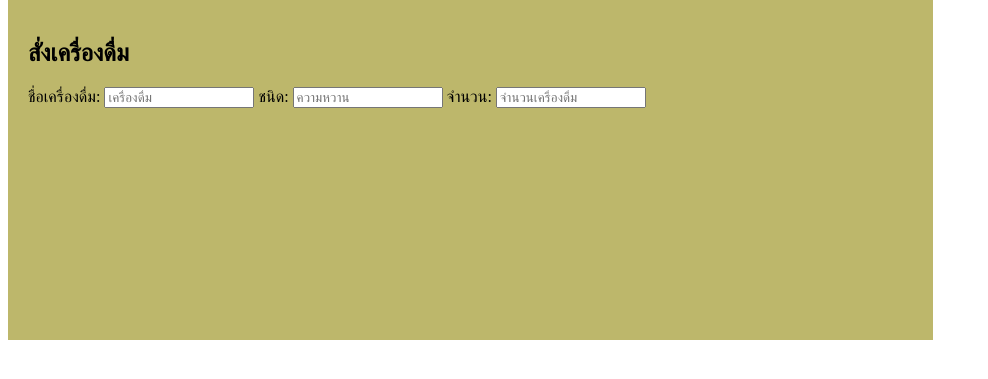
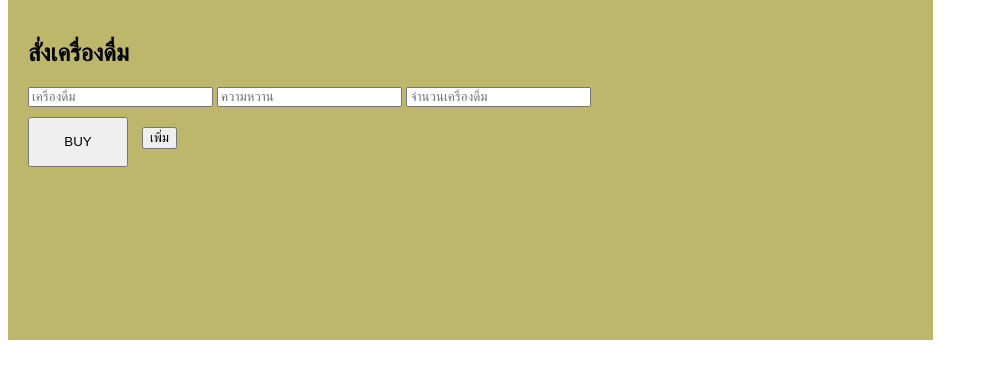
Before and after one commit to KantaphonBoth/TermProjectFinal, a PHP site: page /coffee.php in a window 1280 px wide. Shown: the part 215-594 px from the top of the page, without its empty margins (0-988 px from the left). Run offline with PHP 8.4, Linux system fonts and the light colour scheme.

Commit message:
update coffee.php 02

```diff
--- a/coffee.php
+++ b/coffee.php
@@ -1,6 +1,5 @@
 <html>
 <head>
-    <title>Page Layout</title>
 <?php
 $dbhost = 'localhost';
 $dbuser = 'coffee';
@@ -14,6 +13,24 @@ if(! $conn ){
 ?>
 
 <style>
+input[type="text"]{
+    height:20px;
+    vertical-align:top;
+}
+.field_wrapper div{
+    margin-bottom:10px;
+}
+.add_button{
+    margin-top:10px;
+    margin-left:10px;
+    vertical-align: text-bottom;
+}
+.remove_button{
+    margin-top:10px;
+    margin-left:10px;
+    vertical-align: text-bottom;
+}
+
 .coffee {
     background-color: #F0E68C;
     padding: 30px;
@@ -28,7 +45,7 @@ if(! $conn ){
     padding: 20px;
     width: 70%;
     background-color: #BDB76B;
-            height: 300px; /* only for demonstration, should be removed */
+    height: 300px;
 }
 </style>
 </head>
@@ -42,20 +59,49 @@ if(! $conn ){
     </div>
 </header>
 
+<meta charset="utf-8">
+<script src= "http://ajax.googleapis.com/ajax/libs/jquery/3.4.1/jquery.min.js"></script>
+<script type="text/javascript">
+
+$(document).ready(function(){
+    var max = 10;
+    var add = $('.add_button');
+    var wrapper = $('.field_wrapper');
+    var field = '<div> <input type="text" name="buyname[]" placeholder="เครื่องดื่ม"/> <input type="text" name="try[]" placeholder="ความหวาน"/> <input type="text" name="number[]" placeholder="จำนวนเครื่องดื่ม"/> <a class="remove_button"><input type="button" value="remove"/></a></div>';
+    var x = 1;
+
+    $(add).click(function(){
+        if(x < max){
+            $(wrapper).append(field);
+            x++;
+        }
+    });
+    $(wrapper).on('click', '.remove_button', function(e){
+        e.preventDefault();
+        $(this).parent('div').remove();
+        x--;
+    });
+});
+</script>
 
 <section>
+<dic class="container">
     <div class = "buy">
         <h1>สั่งเครื่องดื่ม</h1>
-
         <form action="order.php" method="post">
-            ชื่อเครื่องดื่ม:
-        <input type="text" name="buyname" id="buyname" placeholder="เครื่องดื่ม" style="width:150px;" />
-            ชนิด:
-        <input type="text" name="try" id="try" placeholder="ความหวาน" style="width:150px;" />
-            จำนวน:
-        <input type="text" name="number" id="number" placeholder="จำนวนเครื่องดื่ม" style="width:150px;" />
+        <div class="field_wrapper">
+            <div>
+                <input  type="text" name="buyname[]" id="buyname" placeholder="เครื่องดื่ม" />
+                <input  type="text" name="try[]" id="try" placeholder="ความหวาน"/>
+                <input  type="text" name="number[]" id="number" placeholder="จำนวนเครื่องดื่ม" />
+                </div>
+        </div>
+        <input type="submit" name="submit" value="BUY" style="width:100px;height:50px"/>
+        <a class="add_button"><input type="button"value="เพิ่ม" /></a>
         </form>
     </div>
+ </dic>
 </section>
+
 </html>
 </body>
```
Lines whose indentation alone changed are shown as unchanged.
